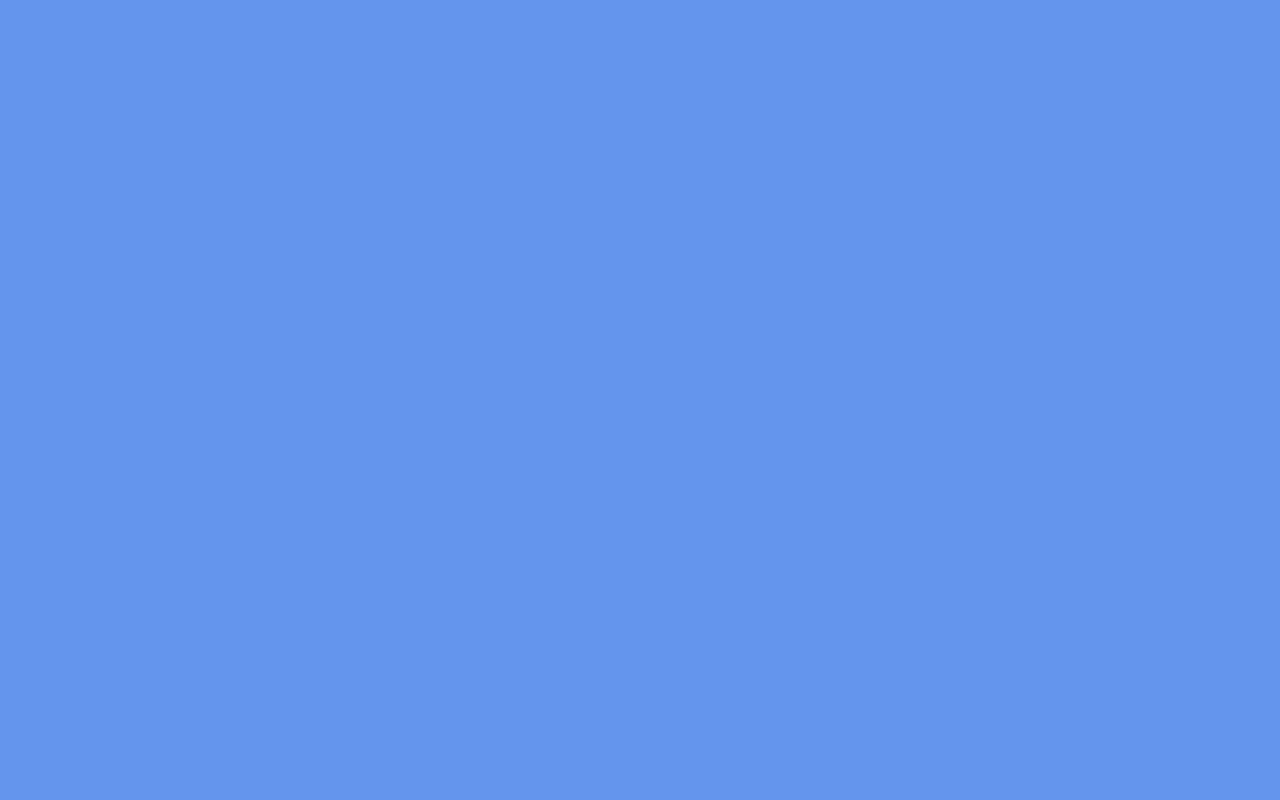
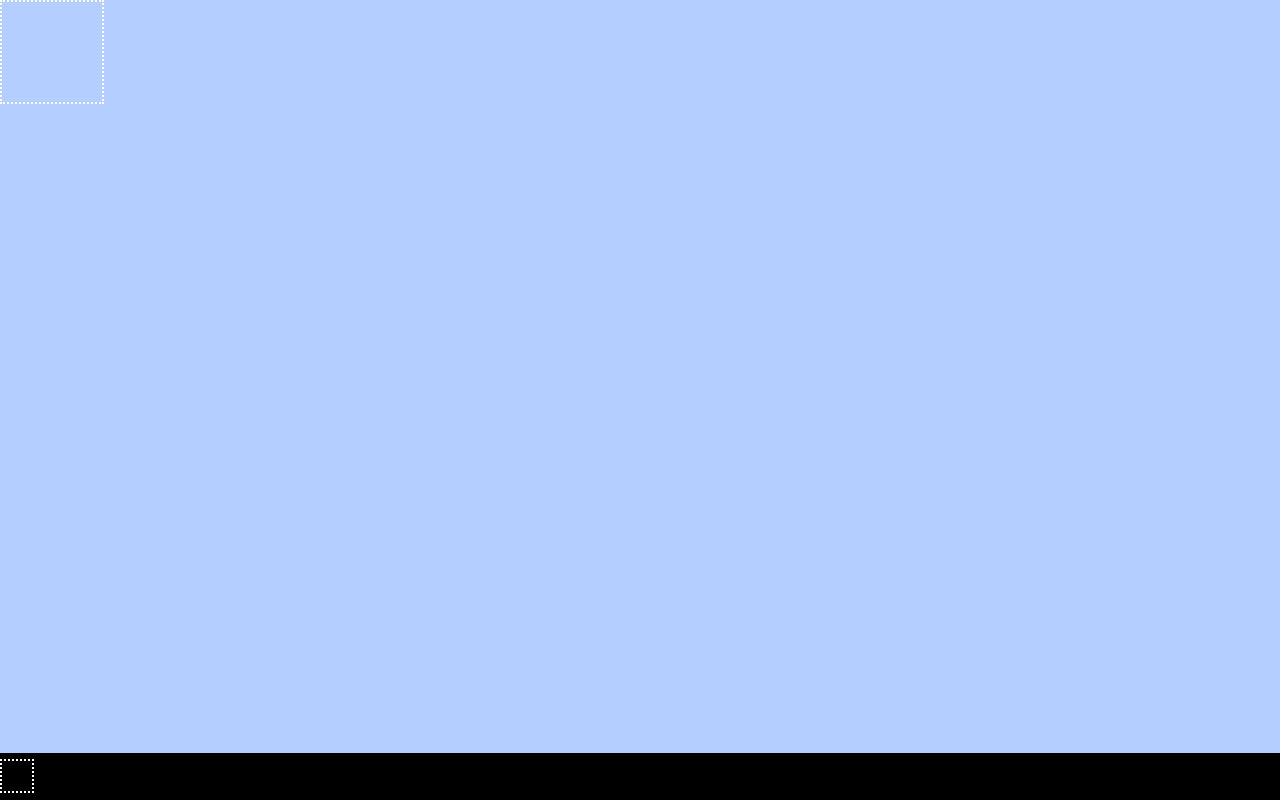
Before and after one commit to arman-madi/simple-react-webtop, a React (Create React App) app: page / in a window 1280 px wide. Built offline with nearby package versions, Linux system fonts and the light colour scheme.

Commit message:
align main parts of webtop

```diff
--- a/src/components/Desktop.css
+++ b/src/components/Desktop.css
@@ -1,5 +1,12 @@
 .desktop {
     width: 100%;
     height:100%;
-    background-color: cornflowerblue;
+    background-color: #b4cfff;
+    display: flex;
+    flex-direction: column;
 }
+
+.desktop .shortcut {
+    height: 100px;
+    width: 100px;
+}
--- a/src/components/Desktop.js
+++ b/src/components/Desktop.js
@@ -5,7 +5,7 @@ class Desktop extends Component {
     render() {
         return (
             <div className="desktop">
-
+                {this.props.children}
             </div>
         );
     }
--- /dev/null
+++ b/src/components/Shortcut.css
@@ -0,0 +1,4 @@
+.shortcut {
+    cursor: pointer;
+    border: 2px dotted white;
+}
--- a/src/components/Shortcut.js
+++ b/src/components/Shortcut.js
@@ -1,11 +1,10 @@
 import React, { Component } from 'react';
+import './Shortcut.css';
 
 class Shortcut extends Component {
     render() {
         return (
-            <div className="shortcut">
-
-            </div>
+            <div className='shortcut' title='Shortcut'/>
         );
     }
 }
--- a/src/components/Taskbar.css
+++ b/src/components/Taskbar.css
@@ -1,7 +1,13 @@
 .taskbar {
-    display: block;
+    display: flex;
+    flex-direction: row;
+    align-items: center;
     width: 100%;
     height: 50px;
-    background-color: blueviolet
+    background-color: black;
+}
 
+.taskbar .shortcut {
+    height: 30px;
+    width: 30px;
 }
--- a/src/components/Taskbar.js
+++ b/src/components/Taskbar.js
@@ -5,7 +5,7 @@ class Taskbar extends Component {
     render() {
         return (
             <div className="taskbar">
-
+                {this.props.children}
             </div>
         );
     }
--- a/src/components/Webtop.css
+++ b/src/components/Webtop.css
@@ -8,4 +8,6 @@
     left: 0;
     right: 0;
     overflow: hidden;
+    display: flex;
+    flex-direction: column;
 }
```
